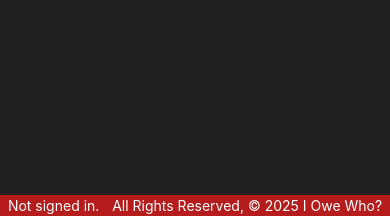
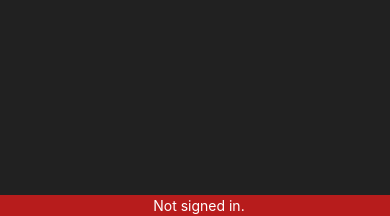
Before and after one commit to gregells/i-owe-who, a Django app: page / in a window 390 px wide. Shown: the part 628-844 px from the top of the page. Run offline with Django 5.2, Linux system fonts and the light colour scheme.

Commit message:
Fix footer display on mobile, hide copyright message for mobile screens

```diff
--- a/main_app/static/css/style.css
+++ b/main_app/static/css/style.css
@@ -164,3 +164,16 @@ a.nav-link:hover {
 tr {
   border-bottom: 1px solid #424242;
 }
+
+footer.page-footer {
+  width: 100%;
+  margin-bottom: 0;
+  display: flex;
+  justify-content: center;
+}
+
+@media (width >= 600px) {
+  footer.page-footer {
+    justify-content: space-between;
+  }
+}
--- a/main_app/templates/base.html
+++ b/main_app/templates/base.html
@@ -56,7 +56,7 @@
     {% endblock %}
   </main>
   <footer class="page-footer red darken-4">
-    <div class="left">
+    <div>
       &nbsp;
       {% if user.is_authenticated %}
         Signed in as <em>{{ user.username }}</em>.
@@ -64,7 +64,7 @@
         Not signed in.
       {% endif %}
     </div>
-    <div class="right">All Rights Reserved, &copy; 2025 I Owe Who? &nbsp;</div>
+    <div class="hide-on-small-only">All Rights Reserved, &copy; 2025 I Owe Who? &nbsp;</div>
   </footer>
 </body>
 <script>
```
